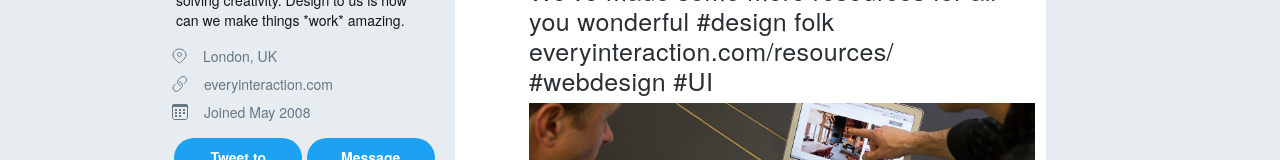
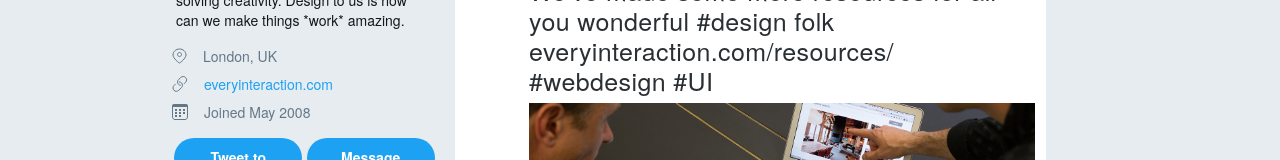
Before and after one commit to Kouprin/twitter-demo-frontend, a React (Create React App) app: page / in a window 1280 px wide. Shown: the part 619-779 px from the top of the page. Built offline with nearby package versions, Linux system fonts and the light colour scheme.

Commit message:
left column link

```diff
--- a/src/App.js
+++ b/src/App.js
@@ -190,6 +190,21 @@ function Description(props) {
   );
 }
 
+const LeftColumnContactsRowText = styled.div`
+  margin-left: 16px;
+  font-family: HelveticaNeue;
+  line-height: 28px;
+  font-size: 14px;
+  letter-spacing: 0.0107692px;
+
+  color: #657786;
+  ${props =>
+    props.is_link &&
+    css`
+      color: #1da1f2;
+    `};
+`;
+
 function ContactsRow(props) {
   if (props.text == undefined) return <div />;
   else
@@ -200,7 +215,9 @@ function ContactsRow(props) {
           src={props.icon}
           alt={props.icon}
         />
-        <div className="LeftColumn-contacts-row-text">{props.text}</div>
+        <LeftColumnContactsRowText is_link={props.is_link}>
+          {props.text}
+        </LeftColumnContactsRowText>
       </div>
     );
 }
@@ -209,7 +226,7 @@ function Contacts(props) {
   return (
     <div className="LeftColumn-contacts">
       <ContactsRow text={props.location} icon={icon_location} />
-      <ContactsRow text={props.link} icon={icon_link} />
+      <ContactsRow text={props.link} icon={icon_link} is_link={true} />
       <ContactsRow text={props.joined} icon={icon_joined} />
     </div>
   );
```
